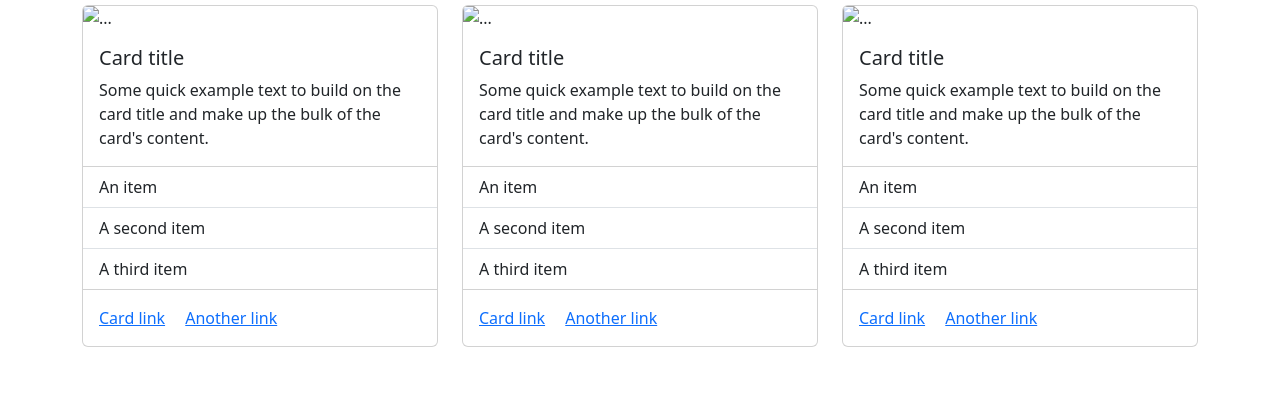
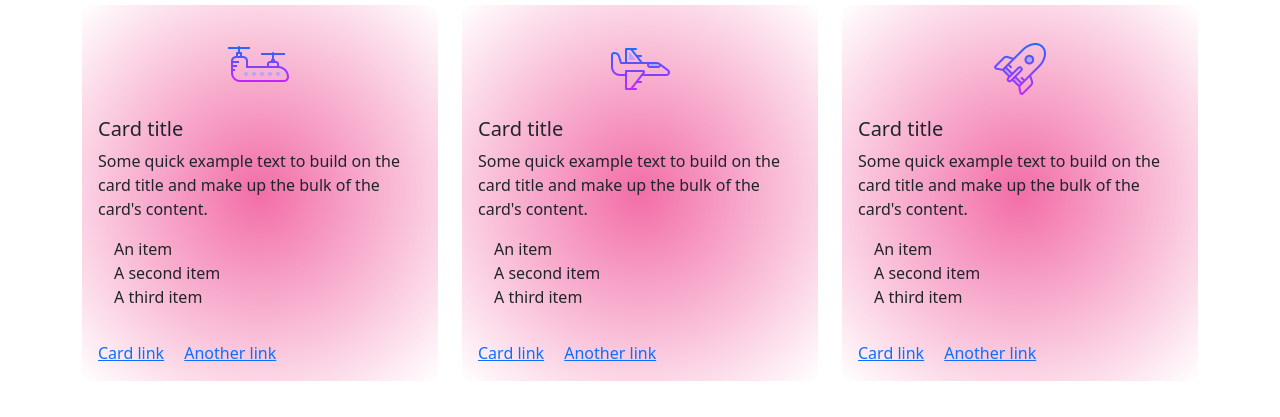
Before and after one commit to Damien-Generet/daarwy-project, a plain HTML site: page index.html in a window 1280 px wide. Shown: the part 383-800 px from the top of the page. Drawn offline with nearby package versions, Linux system fonts and the light colour scheme.

Commit message:
modiiiifs

```diff
--- a/index.html
+++ b/index.html
@@ -84,14 +84,15 @@
         <div class="container">
             <div class="row">
                 <div class="col">
-                    <div class="card">
-                        <img src="..." class="card-img-top" alt="...">
+                    <div class="card" style="background: rgb(242,109,166);
+                    background: radial-gradient(circle, rgba(242,109,166,1) 0%, rgba(242,109,166,0.748358718487395) 25%, rgba(242,109,166,0.49625787815126055) 50%, rgba(242,109,166,0.24695815826330536) 75%, rgba(242,109,166,0) 100%); border:none">
+                        <div class="container"><img src="img/icons8-double-hélicoptère-64.png" style="width: 64px; height: 64px; margin-top: 4vh;" class="d-block mx-auto" alt="..."></div>
                         <div class="card-body">
                             <h5 class="card-title">Card title</h5>
                             <p class="card-text">Some quick example text to build on the card title and make up the bulk
                                 of the card's content.</p>
                         </div>
-                        <ul class="list-group list-group-flush">
+                        <ul class="list-group-flush">
                             <li class="list-group-item">An item</li>
                             <li class="list-group-item">A second item</li>
                             <li class="list-group-item">A third item</li>
@@ -103,14 +104,15 @@
                     </div>
                 </div>
                     <div class="col">
-                        <div class="card">
-                            <img src="..." class="card-img-top" alt="...">
+                        <div class="card" style="background: rgb(242,109,166);
+                        background: radial-gradient(circle, rgba(242,109,166,1) 0%, rgba(242,109,166,0.748358718487395) 25%, rgba(242,109,166,0.49625787815126055) 50%, rgba(242,109,166,0.24695815826330536) 75%, rgba(242,109,166,0) 100%); border:none">
+                            <img src="img/icons8-avion-de-chasse-64.png" style="width: 64px; height: 64px; margin-top: 4vh;" class="d-block mx-auto"alt="...">
                             <div class="card-body">
                                 <h5 class="card-title">Card title</h5>
                                 <p class="card-text">Some quick example text to build on the card title and make up the
                                     bulk of the card's content.</p>
                             </div>
-                            <ul class="list-group list-group-flush">
+                            <ul class="list-group-flush">
                                 <li class="list-group-item">An item</li>
                                 <li class="list-group-item">A second item</li>
                                 <li class="list-group-item">A third item</li>
@@ -122,14 +124,15 @@
                         </div>
                     </div>
                     <div class="col">
-                        <div class="card">
-                            <img src="..." class="card-img-top" alt="...">
+                        <div class="card" style="background: rgb(242,109,166);
+                        background: radial-gradient(circle, rgba(242,109,166,1) 0%, rgba(242,109,166,0.748358718487395) 25%, rgba(242,109,166,0.49625787815126055) 50%, rgba(242,109,166,0.24695815826330536) 75%, rgba(242,109,166,0) 100%); border:none">
+                            <img src="img/icons8-fusée-64.png" style="width: 64px; height: 64px; margin-top: 4vh;" class="d-block mx-auto"alt="Fusée">
                             <div class="card-body">
                                 <h5 class="card-title">Card title</h5>
                                 <p class="card-text">Some quick example text to build on the card title and make up the
                                     bulk of the card's content.</p>
                             </div>
-                            <ul class="list-group list-group-flush">
+                            <ul class="list-group-flush">
                                 <li class="list-group-item">An item</li>
                                 <li class="list-group-item">A second item</li>
                                 <li class="list-group-item">A third item</li>
```
Also changed, not shown: img/icons8-avion-de-chasse-64.png (added), img/icons8-double-hélicoptère-64.png (added), img/icons8-fusée-96.png (deleted), 3 other files.
